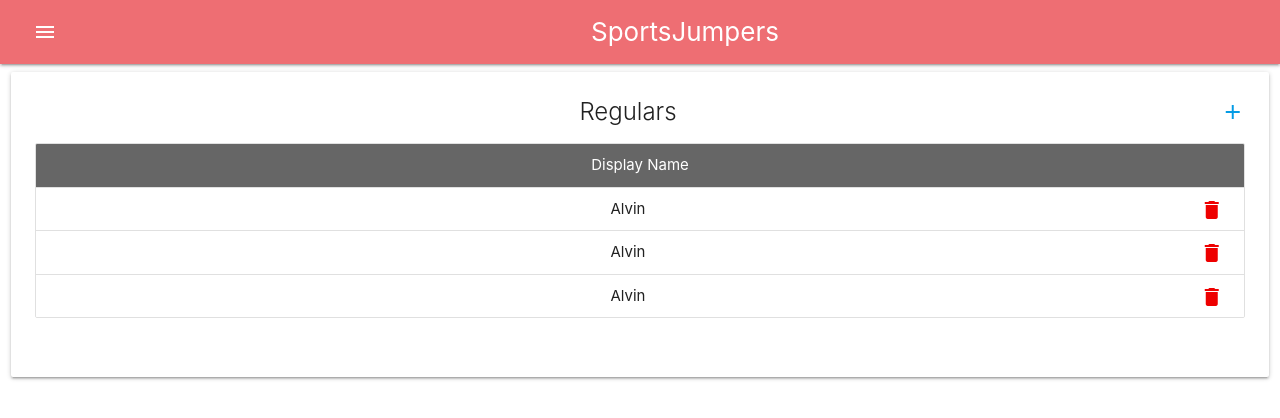
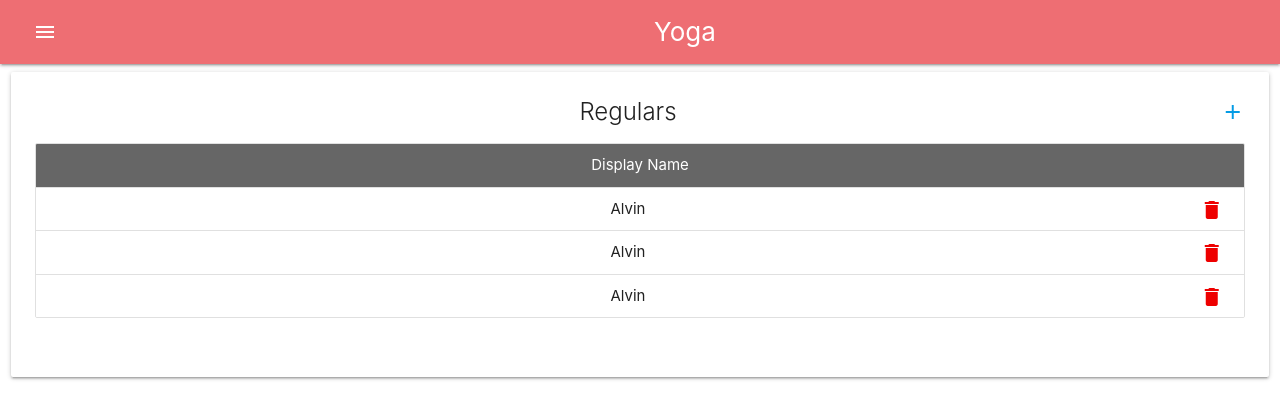
Before and after one commit to fullstackstar/reactJs-materialize-css-project, a React (Create React App) app: page / in a window 1280 px wide. Shown: the top 418 px of the page. Built offline with nearby package versions, Linux system fonts and the light colour scheme.

Commit message:
Have done elements/header.js Refactoring

```diff
--- a/src/display-name.js
+++ b/src/display-name.js
@@ -7,7 +7,7 @@ export default function DisplayName() {
                 <nav>
                     <ul>
                         <li></li>
-                        <li>SportsJumpers</li>
+                        <li>Yoga</li>
                         <li></li>
                     </ul>
                 </nav>
--- a/src/elements/header.js
+++ b/src/elements/header.js
@@ -2,12 +2,9 @@ import React, { Component } from "react";
 import { Link } from "react-router-dom";
 
 export default class Header extends Component{
-
     state = {
         isSideNavOpen: false
     }
-
-
     render(){
         return <header className="App-header">
             <nav>
@@ -15,17 +12,15 @@ export default class Header extends Component{
                     <li><a href="#" data-target="slide-out" className="sidenav-trigger" style={{display: 'block'}}
                            onClick={() => this.setState({isSideNavOpen: true})}><i className="material-icons">menu</i></a>
                     </li>
-          <li>SportsJumpers</li>
+                    <li>Yoga</li>
                     <li></li>
                 </ul>
             </nav>
             <div className={this.state.isSideNavOpen? "sidenav-overlay open": "sidenav-overlay"} style={{display: 'none'}}
-        onClick={() => this.setState({isSideNavOpen: false})}
-        ></div>
+                 onClick={() => this.setState({isSideNavOpen: false})}>
+            </div>
             <ul id="slide-out" className={this.state.isSideNavOpen? "sidenav open": "sidenav"}>
-    <li><div className="user-view">
-
-    </div></li>
+                <li><div className="user-view"></div></li>
                 <li><Link to="/auth">Auth</Link></li>
                 <li><Link to="/manifest">Manifest</Link></li>
                 <li><Link to="/products">Products</Link></li>
@@ -33,7 +28,6 @@ export default class Header extends Component{
                 <li><Link to="/reports">Reports</Link></li>
                 <li><Link to="/transactions">Transactions</Link></li>
             </ul>
-
         </header>
     }
 }
--- a/src/product-manifest-reports.js
+++ b/src/product-manifest-reports.js
@@ -7,7 +7,7 @@ export default function ProductManifestReport() {
                 <nav>
                     <ul>
                         <li></li>
-                        <li>SportsJumpers</li>
+                        <li>Yoga</li>
                         <li></li>
                     </ul>
                 </nav>
--- a/src/regulars_add.js
+++ b/src/regulars_add.js
@@ -8,7 +8,7 @@ export default function RegularsAdd() {
                 <nav>
                     <ul>
                         <li><Link to={'/regulars'} className="sidenav-trigger" style={{display: 'block'}}><i className="material-icons">chevron_left</i></Link></li>
-                        <li>SportsJumpers</li>
+                        <li>Yoga</li>
                         <li></li>
                     </ul>
                 </nav>
```
Lines whose indentation alone changed are shown as unchanged.
